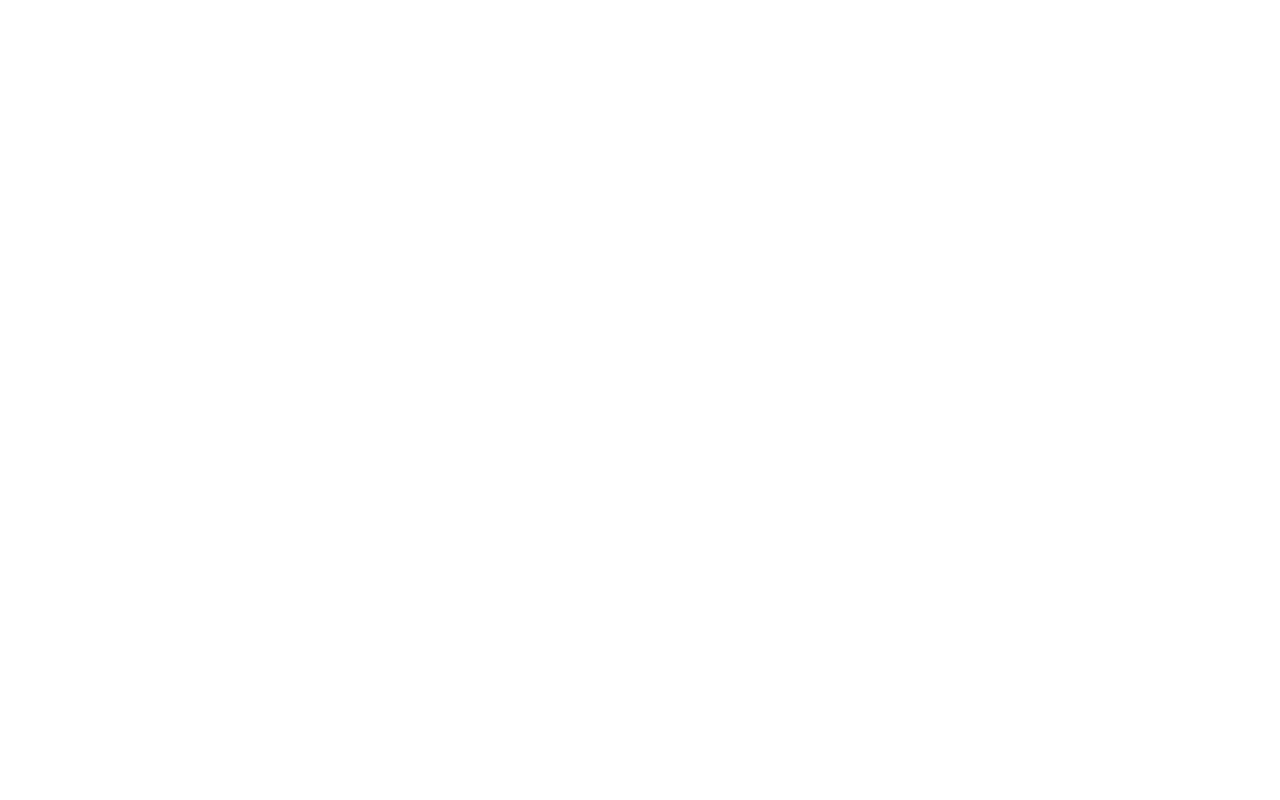
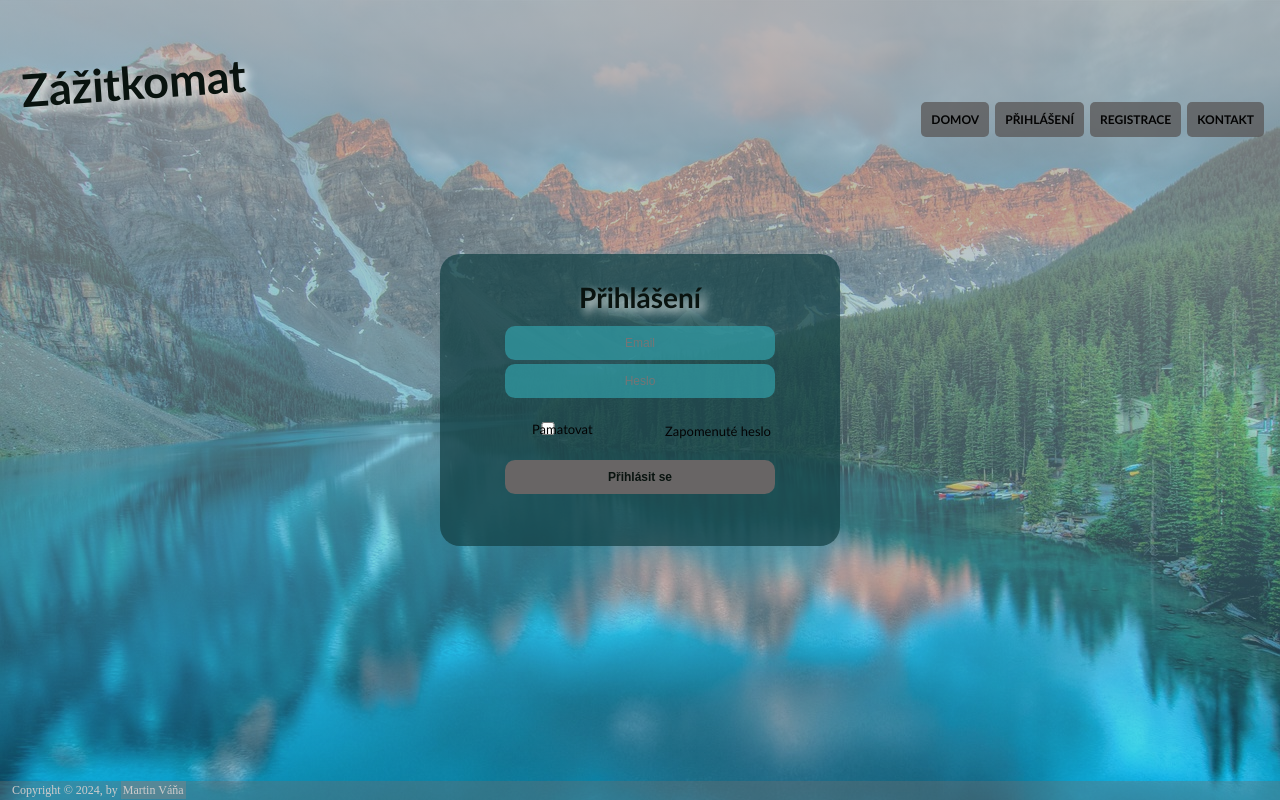
Before and after one commit to Markusak999/github-zazitkomat, a plain HTML site: page Login/login.html in a window 1280 px wide. Drawn offline with Linux system fonts and the light colour scheme.

Commit message:
Vytvoření stránky login.html a Lstyle.css

```diff
--- a/Login/Lstyle.css
+++ b/Login/Lstyle.css
@@ -0,0 +1,182 @@
+* {
+    margin: 0;
+    padding: 0;
+    box-sizing: border-box;
+}
+
+body, html {
+    background-image: linear-gradient(rgba(173, 170, 170, 0.795), rgba(25, 149, 194, 0.319)), url(/images/alberta.jpg);
+    background-size: cover;
+    height: 100vh;
+    width: 100%;
+}
+
+h1 {
+    font-family:  'Gill Sans', 'Gill Sans MT', Calibri, 'Trebuchet MS', sans-serif;
+    text-align: left;
+    font-size: 45px;
+    padding: 20px;
+    text-shadow: #f5f7f5 5px 5px 10px;
+    color: rgb(9, 19, 15);
+    rotate: -4deg;
+}
+
+/*       .....navigation.....     */
+
+nav {
+    display: inline-block;
+    text-align: right;
+    padding: 15px;
+    position: absolute;
+    width: 100%;
+}
+
+nav ul li {
+    display: inline-block;
+    padding: 1px;
+}
+
+nav ul li a {
+    color:#030303;
+    text-transform: uppercase;
+    font-family: 'Gill Sans', 'Gill Sans MT', Calibri, 'Trebuchet MS', sans-serif;
+    font-weight: bold;
+    text-decoration: none;
+    padding: 10px;
+    font-size: 12px;
+    background: #585656bd;
+    border-radius: 5px;
+}
+
+nav ul li :hover {
+    background: #2e2d2d;
+    color: #cecaca;
+    font-size: 14px;
+    transition: 0.30s;
+}
+
+/*       .....Login.....     */
+
+.login h2 {
+    font-family: 'Gill Sans', 'Gill Sans MT', Calibri, 'Trebuchet MS', sans-serif;
+    text-align: center;
+    font-size: 28px;
+    margin-bottom: 10px;
+    text-shadow: #f5f7f5 5px 5px 10px;
+    color: rgb(9, 19, 15);
+}
+
+.login {
+    display: block;
+    background-color: rgba(18, 64, 68, 0.724);
+    width: 400px;
+    padding: 26px 50px 50px 50px;
+    border : 1px;
+    border-radius: 20px;
+    position:absolute;
+    text-align: center;
+    top: 50%;
+    left: 50%;
+    transform: translate(-50%, -50%);
+}
+
+form input {
+    text-align: center;
+    background: rgba(50, 157, 167, 0.715);
+    padding: 10px;
+    margin: 2px;
+    width: 90%;
+    font-size: 10px;
+    border-radius: 10px;
+    border: 1px;
+    font-size: 12px;
+}
+
+form input:hover {
+    background-color: rgba(152, 90, 59, 0.715);
+}
+
+.checkbox {
+    font-size: 13px;
+    color: #030303;
+    font-family: 'Gill Sans', 'Gill Sans MT', Calibri, 'Trebuchet MS', sans-serif;
+    padding: 20px;
+    width: 40%;
+    text-align: left;
+    position: relative;
+}
+
+.checkbox label {
+    position: absolute;
+    top: 37%;
+    left: 35%;
+    width: 100%;
+    height: 100%;
+}
+
+.forgot {
+    position: absolute;
+    right: 0;
+    font-size: 13px;
+    color: #030303;
+    font-family: 'Gill Sans', 'Gill Sans MT', Calibri, 'Trebuchet MS', sans-serif;
+    padding: 5px;
+    margin-right: 64px;
+    top: 56%;
+}
+
+.forgot a {
+    text-decoration: none;
+    color: #040405;
+}
+
+.forgot a:hover {
+    color: #0f04a1;
+    font-size: 14px;
+    transition: 0.30s;
+    cursor: pointer;
+}
+
+form input[type = "submit"] {
+    background: #686565;
+    color: rgb(9, 19, 15);
+    font-weight: bold;
+}
+
+form input[type = "submit"]:hover {
+    background-color: rgba(67, 170, 32, 0.903);
+    color: white;
+    font-size: 15px;
+    font-weight: bold;
+    cursor: pointer;
+    transition: 0.30s;
+}
+
+/*       .....Footer.....     */
+
+footer {
+    display: inline-block;
+    font-size: 12px;
+    padding: 2px;
+    background-color: rgba(111, 110, 110, 0.387);
+    color: #cfcbcb;
+    position: fixed;
+    bottom: 0;
+    width: 100%;
+}
+
+footer p {
+    padding-left: 10px;
+}
+
+footer span {
+    background: #8585856d;
+    padding: 2px;
+}
+
+footer span:hover {
+    color: #030303;
+    font-weight: bold;
+    transition: 0.30s;
+    cursor: pointer;
+}
--- a/Login/login.html
+++ b/Login/login.html
@@ -0,0 +1,46 @@
+<!DOCTYPE html>
+<html lang="en">
+<head>
+    <meta charset="UTF-8">
+    <meta name="viewport" content="width=device-width, initial-scale=1.0">
+    <meta http-equiv="X-UA-Compatible" content="ie=edge">
+    <link rel="stylesheet" href="Lstyle.css">
+    <title>Přihlášení</title>
+
+</head>
+
+<body>
+    <header>
+        <h1>Zážitkomat</h1>
+        <nav>
+            <ul>
+                <li><a href="/Home/index.html">Domov</a></li>
+                <li><a href="/Login/login.html">Přihlášení</a></li>
+                <li><a href="/Registration/registration.html">Registrace</a></li>
+                <li><a href="/Contact/contact.html">Kontakt</a></li>
+            </ul>
+        </nav>
+    </header>
+
+    <main class="login">
+        <h2>Přihlášení</h2>
+        <form>
+            <input type =email placeholder="Email" name="email" id="email"><br>
+            <input type="password" placeholder="Heslo" name="password" id="password"><br>
+            <div class="checkbox">
+                <input type="checkbox" name="remember" id="remember">
+                <label for="remember">Pamatovat</label><br>
+            </div>
+            <div class="forgot">
+                <a href="#">Zapomenuté heslo</a>
+            </div>
+            <input type="submit" value="Přihlásit se">
+        </form>
+    </main>
+
+    <footer>
+        <p>Copyright &copy; 2024, by <span><a href="#"></a>Martin Váňa</span></p>
+    </footer>
+
+</body>
+</html>
```
Also changed, not shown: Registration/registration.html (+2 -1 lines), 3 other files.
